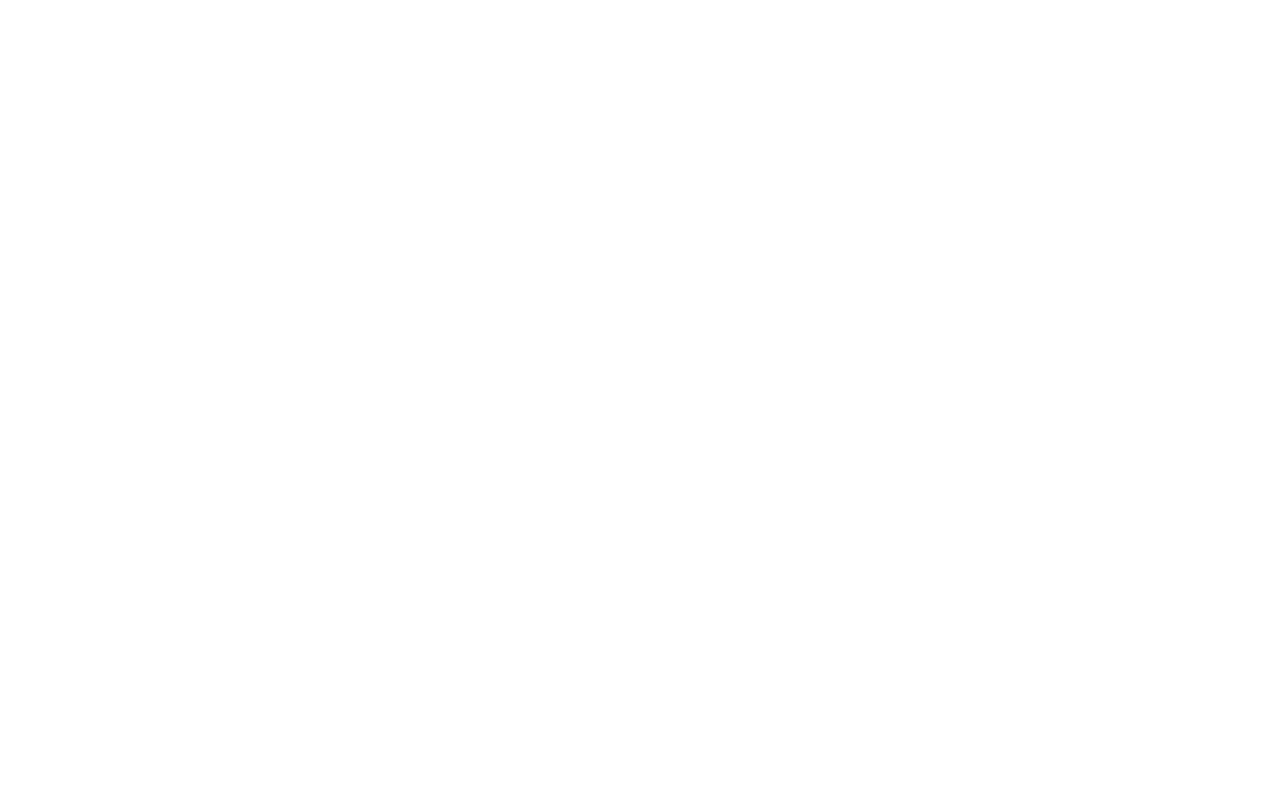
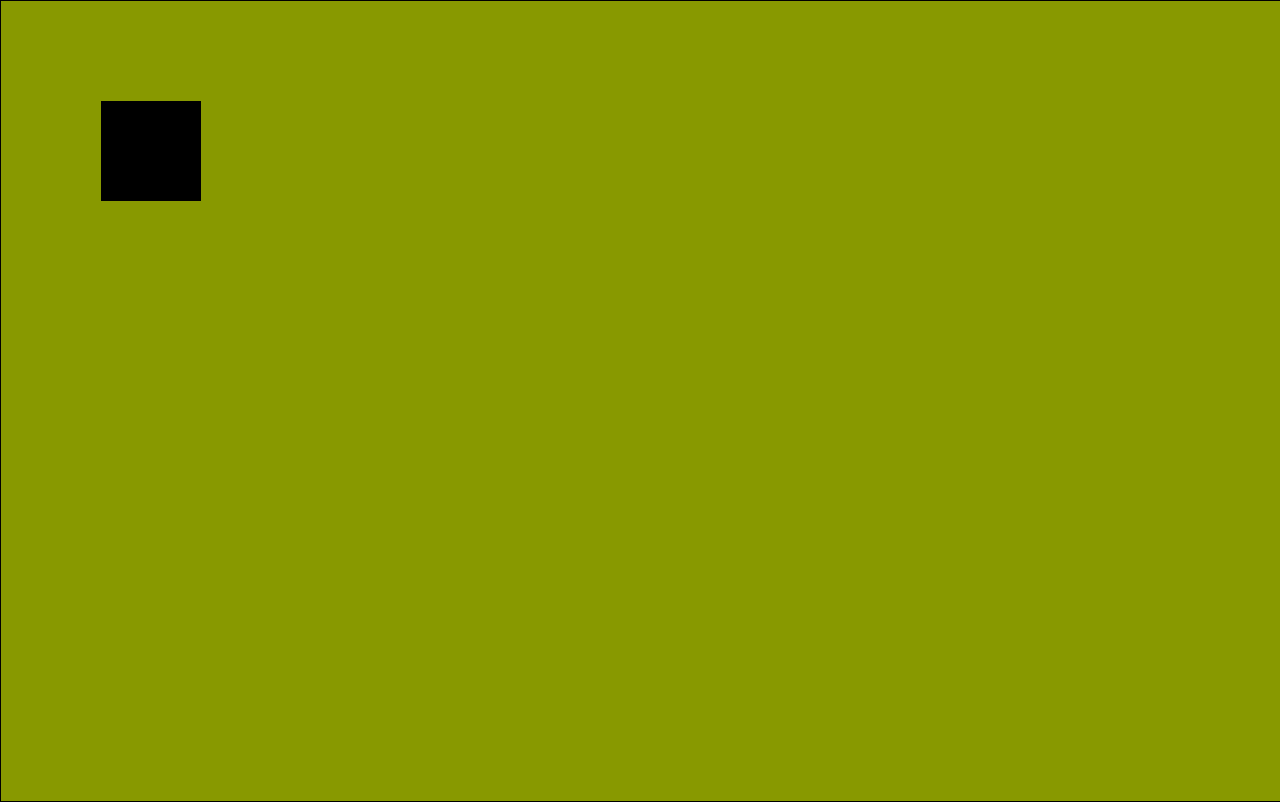
Before and after one commit to Satyum-Singh/HTML5-Canvas, a plain HTML site: page canvas-resize/index.html in a window 1280 px wide. Drawn offline with Linux system fonts and the light colour scheme.

Commit message:
done with canvas resize.

```diff
--- /dev/null
+++ b/canvas-resize/canvas.js
@@ -0,0 +1,8 @@
+var canvas = document.querySelector("canvas");
+canvas.width = window.innerWidth;
+canvas.height = window.innerHeight;
+
+var c = canvas.getContext("2d");
+
+c.fillRect(100, 100, 100, 100);
+console.log(canvas);
--- a/canvas-resize/index.html
+++ b/canvas-resize/index.html
@@ -1,11 +1,22 @@
 <!DOCTYPE html>
 <html lang="en">
-<head>
-    <meta charset="UTF-8">
-    <meta name="viewport" content="width=device-width, initial-scale=1.0">
+  <head>
+    <meta charset="UTF-8" />
+    <meta name="viewport" content="width=device-width, initial-scale=1.0" />
     <title>Canvas Resize</title>
-</head>
-<body>
+    <style type="text/css">
+      canvas {
+        border: 1px solid #000;
+        background: #890;
+      }
 
-</body>
+      body {
+        margin: 0;
+      }
+    </style>
+  </head>
+  <body>
+    <canvas></canvas>
+    <script src="canvas.js"></script>
+  </body>
 </html>
```
